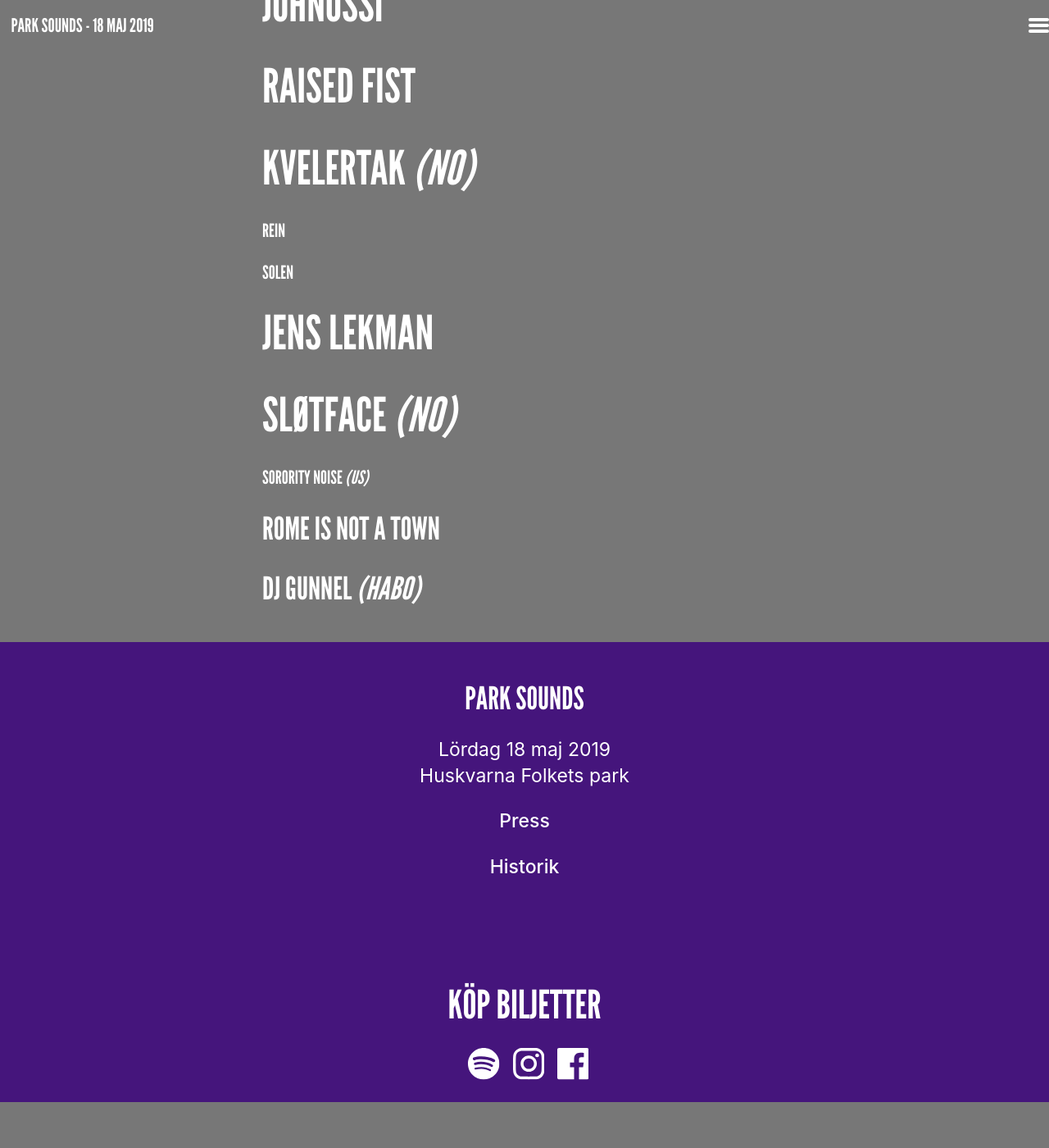
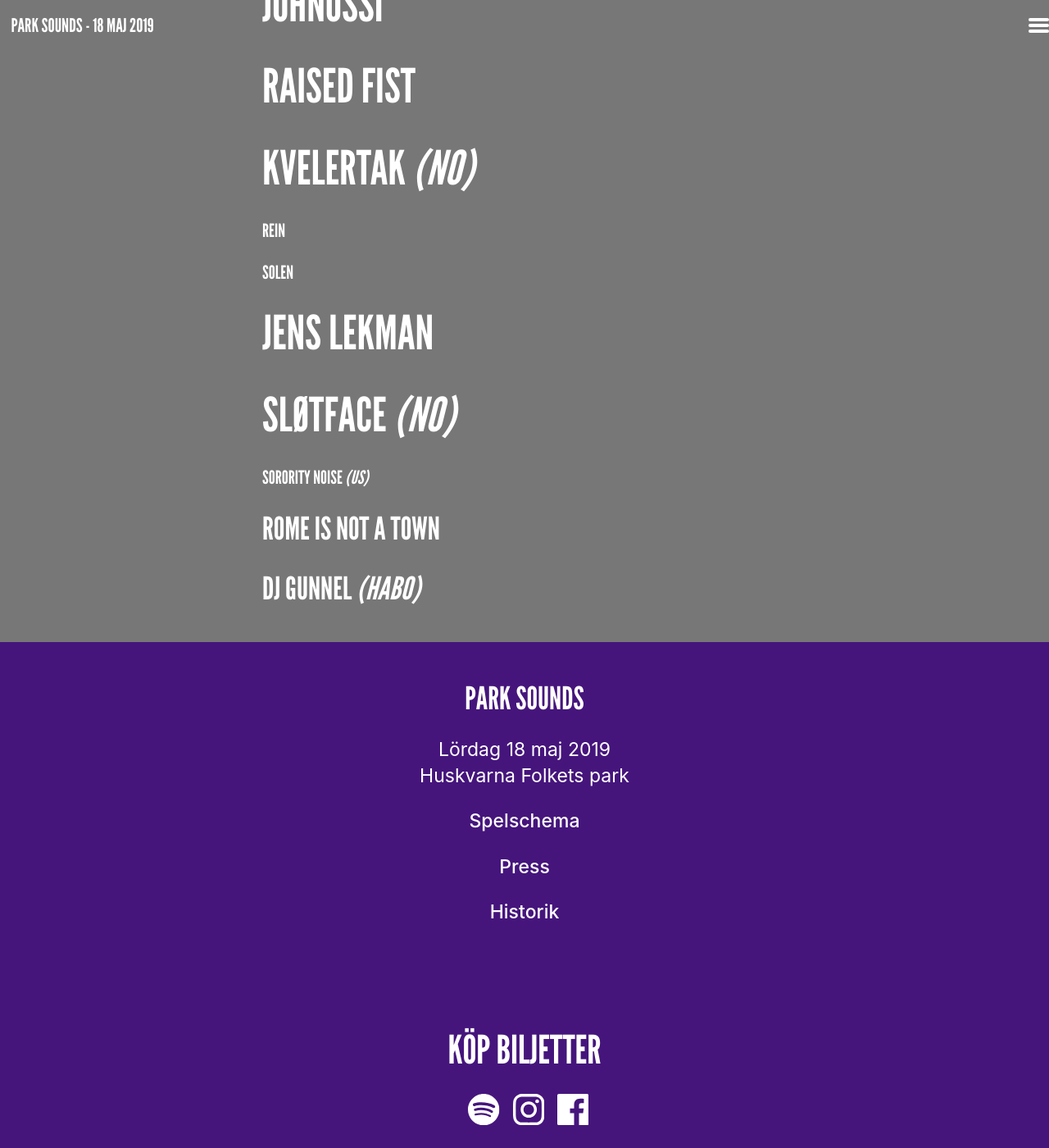
Before and after one commit to parksounds/parksounds.se, a Jekyll site: the page built from historik/2017/index.markdown, in a window 1280 px wide and 1400 px high, scrolled down 1077 px. Shown: the whole window at 82% size. Built offline with Jekyll 4.4.1, drawn with Linux system fonts in a browser that asks for light colours; before the commit the page ends 2421 px from its top, so only the background shows below that.

Commit message:
Spelschema 2019 footer nav

```diff
--- a/_data/cache.yml
+++ b/_data/cache.yml
@@ -1 +1 @@
-date: 1557169282831
+date: 1557169544159
--- a/_includes/footer.html
+++ b/_includes/footer.html
@@ -3,6 +3,10 @@
             <h4 class="title">Park Sounds</h4>
             <span class="date">Lördag 18 maj 2019 <br></span>
             <span class="location">Huskvarna Folkets park</span>
+        </p>
+
+        <p>
+            <a href="/spelschema/">Spelschema</a>
         </p>
 
         <p>
```
Also changed, not shown: main.1557169544159.css (renamed from main.1557169282831.css).
